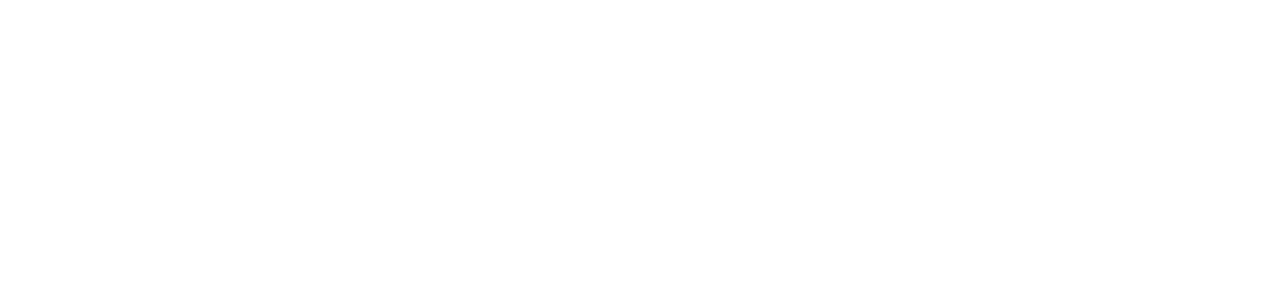
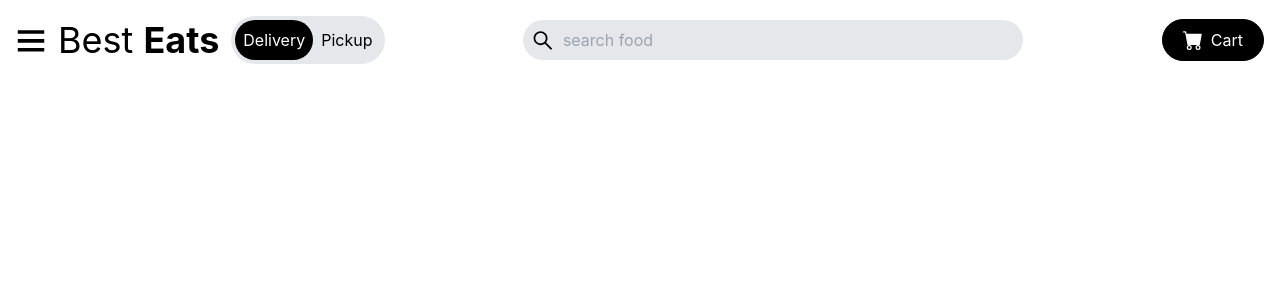
Before and after one commit to James-Kamau3/best-eats, a React (Create React App) app in the folder food-app/: page / in a window 1280 px wide. Shown: the top 300 px of the page. Built offline with nearby package versions, Linux system fonts and the light colour scheme.

Commit message:
build navbar

```diff
--- a/food-app/package.json
+++ b/food-app/package.json
@@ -8,6 +8,7 @@
     "@testing-library/user-event": "^13.5.0",
     "react": "^18.2.0",
     "react-dom": "^18.2.0",
+    "react-icons": "^4.12.0",
     "react-scripts": "5.0.1",
     "web-vitals": "^2.1.4"
   },
--- a/food-app/src/App.js
+++ b/food-app/src/App.js
@@ -1,9 +1,10 @@
 import './App.css';
+import Navbar from './Components/Navbar';
 
 function App() {
   return (
     <div>
-
+      <Navbar />
     </div>
   );
 }
--- a/food-app/src/Components/Navbar.js
+++ b/food-app/src/Components/Navbar.js
@@ -1,9 +1,37 @@
 import React from 'react'
+import { TfiMenu } from "react-icons/tfi";
+import { AiOutlineSearch } from "react-icons/ai";
+import { BsFillCartFill } from "react-icons/bs";
+
+
 
 function Navbar() {
   return (
-    <div>
+    <div className='max-w-[1640px] mx-auto flex justify-between items-center p-4'>
+        {/* left side */}
+        <div className='flex items-center'>
+        <div className='cursor-pointer'>
+            <TfiMenu size={30}/>
+        </div>
+        <h1 className='text-2xl sm:text-3xl lg:text-4xl pl-3 pr-3'>
+            Best <span className='font-bold'>Eats</span>
+        </h1>
+        <div className='hidden lg:flex items-center bg-gray-200 rounded-full p-1'>
+        <p className='bg-black text-white rounded-full p-2'>Delivery</p>
+        <p className='p-2'>Pickup</p>
+        </div>
+        </div>
 
+        {/* search input */}
+        <div className='bg-gray-200 rounded-full flex items-center px-2 w-[200px] sm:w-[400px] lg:w-[500px]'>
+            <AiOutlineSearch size={25}/>
+            <input className='bg-transparent p-2 focus:outline-none w-full' type='text' placeholder='search food'/>
+        </div>
+
+        {/* cart button */}
+        <button className='bg-black text-white hidden md:flex items-center py-2 rounded-full'>
+            <BsFillCartFill size={20} className='mr-2' /> Cart
+        </button>
     </div>
   )
 }
```
Also changed, not shown: 1 other file (tests, documents, lock files or other folders).
